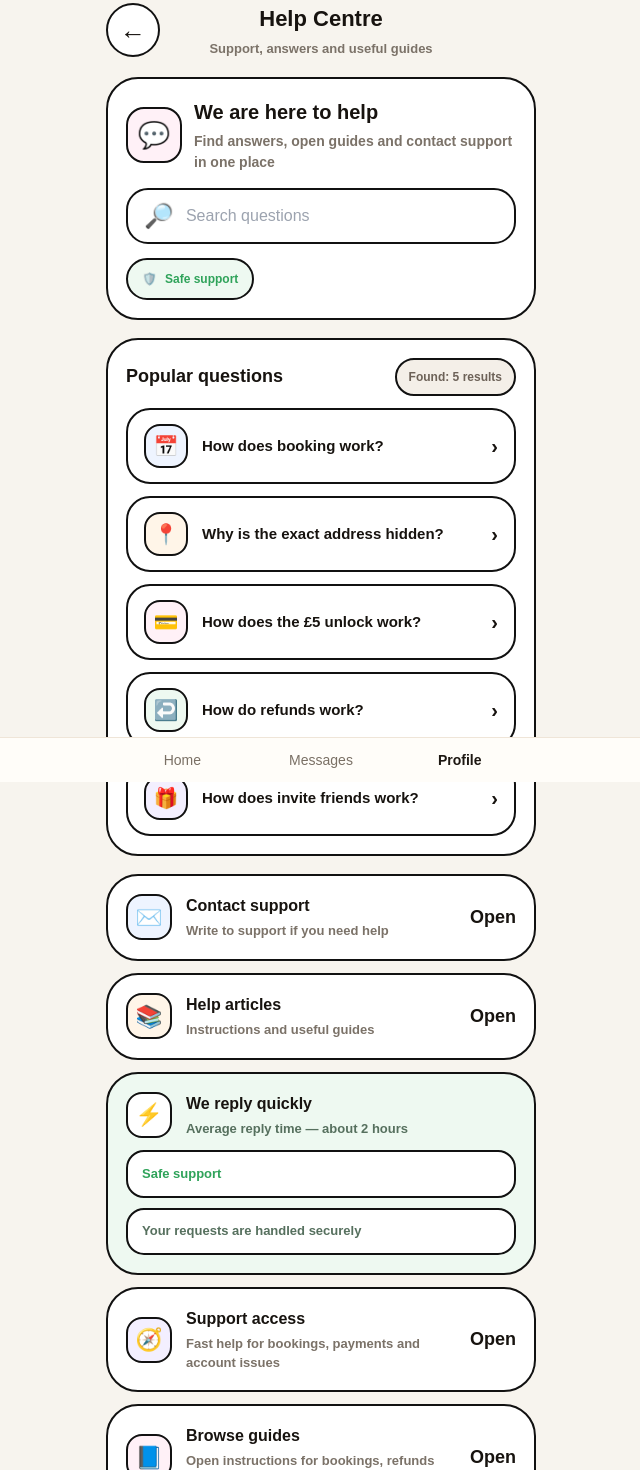
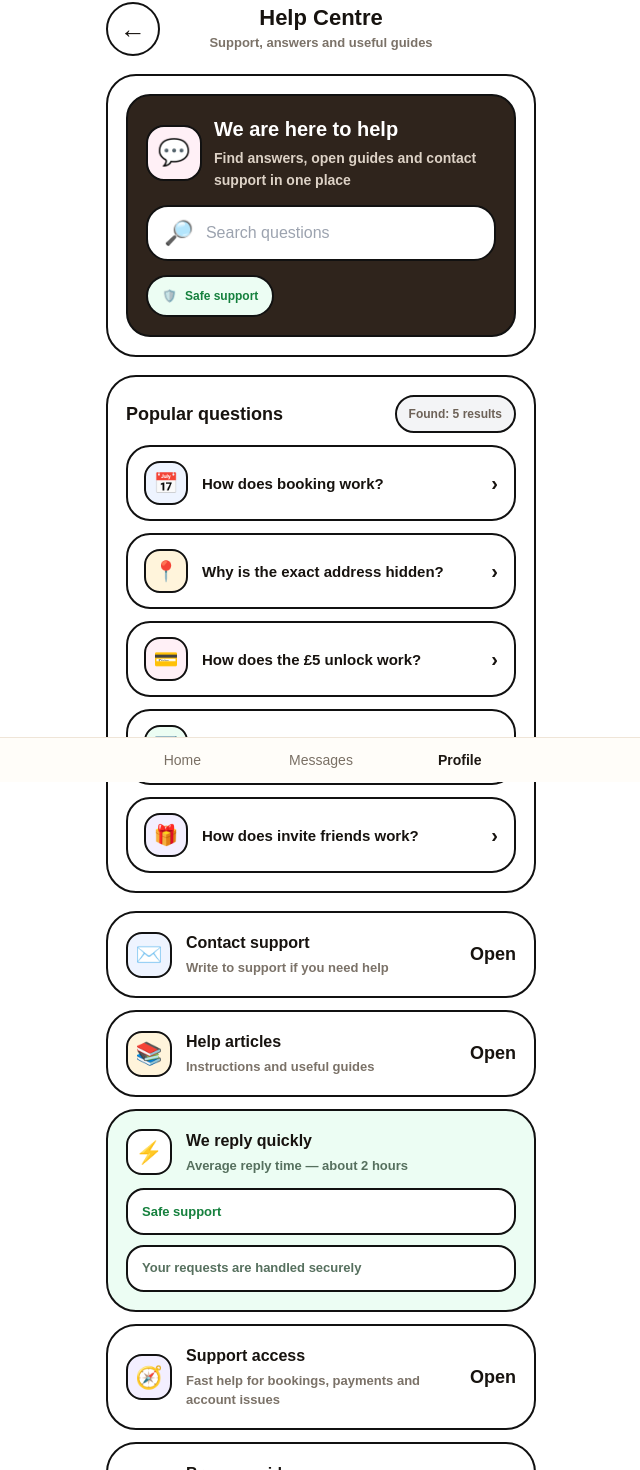
Before and after one commit to bellasalon4u-source/mapbookapp, a Next.js app: page /profile/help in a window 1280 px wide. Shown: the part 18-1488 px from the top of the page, without its empty margins (319-959 px from the left). Built offline with nearby package versions, Linux system fonts and the light colour scheme.

Commit message:
git add . && git commit -m "refine help centre screen to final white mapbook style with thin black borders"

```diff
--- a/app/profile/help/page.tsx
+++ b/app/profile/help/page.tsx
@@ -1,9 +1,13 @@
 'use client';
 
-import { useEffect, useMemo, useState } from 'react';
+import { useEffect, useMemo, useState, type CSSProperties } from 'react';
 import { useRouter } from 'next/navigation';
 import BottomNav from '../../../components/common/BottomNav';
-import { getSavedLanguage, type AppLanguage } from '../../../services/i18n';
+import {
+  getSavedLanguage,
+  subscribeToLanguageChange,
+  type AppLanguage,
+} from '../../../services/i18n';
 
 const helpTexts = {
   EN: {
@@ -196,18 +200,18 @@ const helpTexts = {
 
 function getQuestionAccent(index: number) {
   const accents = [
-    { bg: '#eef4ff', color: '#2f7cf6', icon: '📅' },
-    { bg: '#fff5e8', color: '#d68612', icon: '📍' },
-    { bg: '#fff1f7', color: '#ff4fa0', icon: '💳' },
-    { bg: '#eef9f1', color: '#2fa35a', icon: '↩️' },
+    { bg: '#eef4ff', color: '#2563eb', icon: '📅' },
+    { bg: '#fff4db', color: '#b7791f', icon: '📍' },
+    { bg: '#fff0f6', color: '#ff4fa0', icon: '💳' },
+    { bg: '#ecfdf3', color: '#15803d', icon: '↩️' },
     { bg: '#f3efff', color: '#7a5af8', icon: '🎁' },
   ];
 
   return accents[index % accents.length];
 }
 
-const shellCardStyle: React.CSSProperties = {
-  borderRadius: 32,
+const shellCardStyle: CSSProperties = {
+  borderRadius: 30,
   background: '#ffffff',
   border: '2px solid #111111',
   padding: 18,
@@ -225,10 +229,16 @@ export default function HelpPage() {
     };
 
     syncLanguage();
+
+    const unsubLanguage = subscribeToLanguageChange((nextLanguage) => {
+      setLanguage(nextLanguage);
+    });
+
     window.addEventListener('focus', syncLanguage);
 
     return () => {
       window.removeEventListener('focus', syncLanguage);
+      unsubLanguage();
     };
   }, []);
 
@@ -255,8 +265,9 @@ export default function HelpPage() {
     <main
       style={{
         minHeight: '100vh',
-        background: '#f7f4ee',
+        background: '#ffffff',
         padding: '20px 16px 110px',
+        fontFamily: 'Arial, sans-serif',
       }}
     >
       <div style={{ maxWidth: 430, margin: '0 auto' }}>
@@ -292,6 +303,7 @@ export default function HelpPage() {
                 fontSize: 22,
                 fontWeight: 900,
                 color: '#17130f',
+                lineHeight: 1.1,
               }}
             >
               {text.title}
@@ -302,6 +314,7 @@ export default function HelpPage() {
                 fontSize: 13,
                 color: '#7b7268',
                 fontWeight: 700,
+                lineHeight: 1.35,
               }}
             >
               {text.subtitle}
@@ -311,10 +324,15 @@ export default function HelpPage() {
           <div />
         </div>
 
+        <section style={{ marginTop: 18 }}>
+          <div style={shellCardStyle}>
             <div
               style={{
-            ...shellCardStyle,
-            marginTop: 18,
+                borderRadius: 24,
+                border: '2px solid #111111',
+                background: '#2f241c',
+                color: '#fff',
+                padding: 18,
               }}
             >
               <div
@@ -331,7 +349,7 @@ export default function HelpPage() {
                     width: 56,
                     height: 56,
                     borderRadius: 18,
-                background: '#fff1f7',
+                    background: '#fff0f6',
                     color: '#ff4fa0',
                     display: 'flex',
                     alignItems: 'center',
@@ -348,7 +366,7 @@ export default function HelpPage() {
                     style={{
                       fontSize: 20,
                       fontWeight: 900,
-                  color: '#17130f',
+                      color: '#ffffff',
                     }}
                   >
                     {text.heroTitle}
@@ -358,7 +376,7 @@ export default function HelpPage() {
                       marginTop: 4,
                       fontSize: 14,
                       lineHeight: 1.55,
-                  color: '#7b7268',
+                      color: '#ddd2c6',
                       fontWeight: 700,
                     }}
                   >
@@ -378,14 +396,7 @@ export default function HelpPage() {
                   padding: '14px 16px',
                 }}
               >
-            <span
-              style={{
-                fontSize: 24,
-                lineHeight: 1,
-              }}
-            >
-              🔎
-            </span>
+                <span style={{ fontSize: 24, lineHeight: 1 }}>🔎</span>
 
                 <input
                   value={search}
@@ -410,8 +421,8 @@ export default function HelpPage() {
                   gap: 8,
                   borderRadius: 999,
                   padding: '10px 14px',
-              background: '#eef9f1',
-              color: '#2fa35a',
+                  background: '#ecfdf3',
+                  color: '#15803d',
                   fontSize: 12,
                   fontWeight: 900,
                   border: '2px solid #111111',
@@ -421,13 +432,11 @@ export default function HelpPage() {
                 <span>{text.secure}</span>
               </div>
             </div>
+          </div>
+        </section>
 
-        <div
-          style={{
-            ...shellCardStyle,
-            marginTop: 18,
-          }}
-        >
+        <section style={{ marginTop: 18 }}>
+          <div style={shellCardStyle}>
             <div
               style={{
                 display: 'flex',
@@ -451,7 +460,7 @@ export default function HelpPage() {
                 style={{
                   borderRadius: 999,
                   padding: '8px 12px',
-                background: '#f4efe8',
+                  background: '#f3f4f6',
                   color: '#6d6258',
                   fontSize: 12,
                   fontWeight: 900,
@@ -467,7 +476,7 @@ export default function HelpPage() {
               <div
                 style={{
                   borderRadius: 24,
-                background: '#fcfaf6',
+                  background: '#ffffff',
                   border: '2px solid #111111',
                   padding: 22,
                   textAlign: 'center',
@@ -479,7 +488,7 @@ export default function HelpPage() {
                     height: 56,
                     margin: '0 auto 12px',
                     borderRadius: 18,
-                  background: '#f4efe8',
+                    background: '#f3f4f6',
                     color: '#6d6258',
                     display: 'flex',
                     alignItems: 'center',
@@ -579,8 +588,9 @@ export default function HelpPage() {
               </div>
             )}
           </div>
+        </section>
 
-        <div
+        <section
           style={{
             marginTop: 18,
             display: 'grid',
@@ -609,7 +619,7 @@ export default function HelpPage() {
                   height: 46,
                   borderRadius: 16,
                   background: '#eef4ff',
-                  color: '#2f7cf6',
+                  color: '#2563eb',
                   display: 'flex',
                   alignItems: 'center',
                   justifyContent: 'center',
@@ -676,8 +686,8 @@ export default function HelpPage() {
                   width: 46,
                   height: 46,
                   borderRadius: 16,
-                  background: '#fff5e8',
-                  color: '#d68612',
+                  background: '#fff4db',
+                  color: '#b7791f',
                   display: 'flex',
                   alignItems: 'center',
                   justifyContent: 'center',
@@ -726,7 +736,7 @@ export default function HelpPage() {
           <div
             style={{
               ...shellCardStyle,
-              background: '#eef9f1',
+              background: '#ecfdf3',
             }}
           >
             <div
@@ -743,7 +753,7 @@ export default function HelpPage() {
                   height: 46,
                   borderRadius: 16,
                   background: '#ffffff',
-                  color: '#2fa35a',
+                  color: '#15803d',
                   display: 'flex',
                   alignItems: 'center',
                   justifyContent: 'center',
@@ -791,7 +801,7 @@ export default function HelpPage() {
                   background: '#ffffff',
                   padding: '12px 14px',
                   fontSize: 13,
-                  color: '#2fa35a',
+                  color: '#15803d',
                   fontWeight: 900,
                   border: '2px solid #111111',
                 }}
@@ -816,11 +826,7 @@ export default function HelpPage() {
             </div>
           </div>
 
-          <div
-            style={{
-              ...shellCardStyle,
-            }}
-          >
+          <div style={shellCardStyle}>
             <div
               style={{
                 display: 'grid',
@@ -881,11 +887,7 @@ export default function HelpPage() {
             </div>
           </div>
 
-          <div
-            style={{
-              ...shellCardStyle,
-            }}
-          >
+          <div style={shellCardStyle}>
             <div
               style={{
                 display: 'grid',
@@ -899,7 +901,7 @@ export default function HelpPage() {
                   width: 46,
                   height: 46,
                   borderRadius: 16,
-                  background: '#fff1f7',
+                  background: '#fff0f6',
                   color: '#ff4fa0',
                   display: 'flex',
                   alignItems: 'center',
@@ -945,7 +947,7 @@ export default function HelpPage() {
               </span>
             </div>
           </div>
-        </div>
+        </section>
       </div>
 
       <BottomNav active="profile" />
```
Lines whose indentation alone changed are shown as unchanged.
